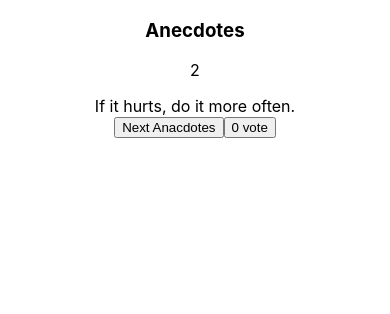
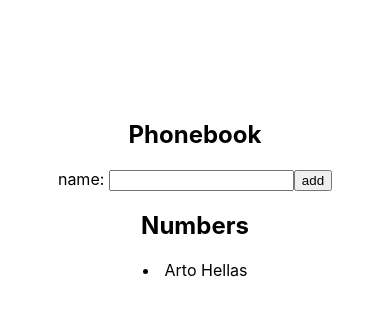
Before and after one commit to godwinopara/fullstackopen-projects, a React (Create React App) app: page / in a window 390 px wide. Shown: the top 314 px of the page. Built offline with nearby package versions, Linux system fonts and the light colour scheme.

Commit message:
feature/phonebook project, added state for holding all contacts and new contact

```diff
--- a/src/App.js
+++ b/src/App.js
@@ -1,10 +1,12 @@
 import "./App.css";
 import Anecdotes from "./Components/Anecdotes";
+import Phoenbook from "./Components/Phoenbook";
 
 function App() {
 	return (
 		<div className="App">
-			<Anecdotes />
+			{/* <Anecdotes /> */}
+			<Phoenbook />
 		</div>
 	);
 }
--- /dev/null
+++ b/src/Components/Phoenbook.jsx
@@ -0,0 +1,39 @@
+import { useState } from "react";
+
+const Phoenbook = () => {
+	const [names, setNames] = useState([{ name: "Arto Hellas" }]);
+	const [newUser, setNewUser] = useState("");
+
+	const handleSubmit = (e) => {
+		e.preventDefault();
+		const newContact = newUser;
+		setNames([...names, { name: newContact }]);
+		setNewUser("");
+	};
+
+	const handleChangeUser = (e) => {
+		setNewUser(e.target.value);
+	};
+
+	return (
+		<div>
+			<h2>Phonebook</h2>
+			<form>
+				<div>
+					name: <input value={newUser} onChange={handleChangeUser} type="text" name="name" id="name" />
+					<button onClick={handleSubmit} type="submit">
+						add
+					</button>
+				</div>
+			</form>
+			<h2>Numbers</h2>
+			<div>
+				{names.map((name, i) => (
+					<li key={i}>{name.name}</li>
+				))}
+			</div>
+		</div>
+	);
+};
+
+export default Phoenbook;
--- a/src/index.css
+++ b/src/index.css
@@ -1,13 +1,11 @@
 body {
-  margin: 0;
-  font-family: -apple-system, BlinkMacSystemFont, 'Segoe UI', 'Roboto', 'Oxygen',
-    'Ubuntu', 'Cantarell', 'Fira Sans', 'Droid Sans', 'Helvetica Neue',
-    sans-serif;
-  -webkit-font-smoothing: antialiased;
-  -moz-osx-font-smoothing: grayscale;
+	margin: 0;
+	font-family: -apple-system, BlinkMacSystemFont, "Segoe UI", "Roboto", "Oxygen", "Ubuntu", "Cantarell", "Fira Sans", "Droid Sans", "Helvetica Neue", sans-serif;
+	-webkit-font-smoothing: antialiased;
+	-moz-osx-font-smoothing: grayscale;
+	padding-top: 100px;
 }
 
 code {
-  font-family: source-code-pro, Menlo, Monaco, Consolas, 'Courier New',
-    monospace;
+	font-family: source-code-pro, Menlo, Monaco, Consolas, "Courier New", monospace;
 }
```
